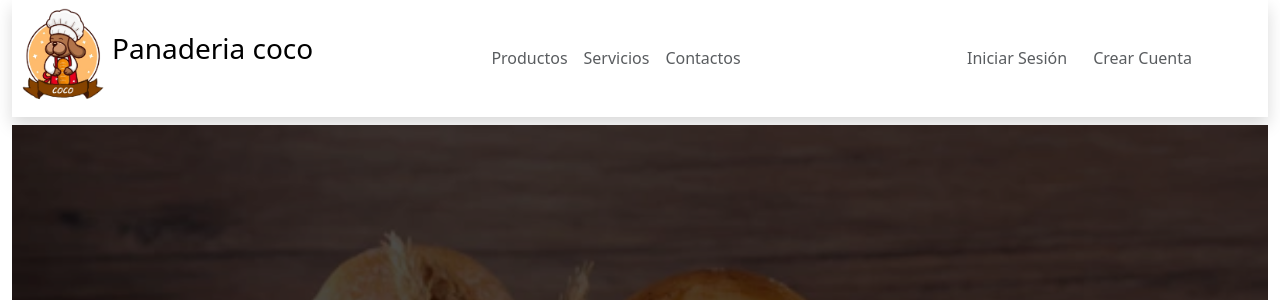
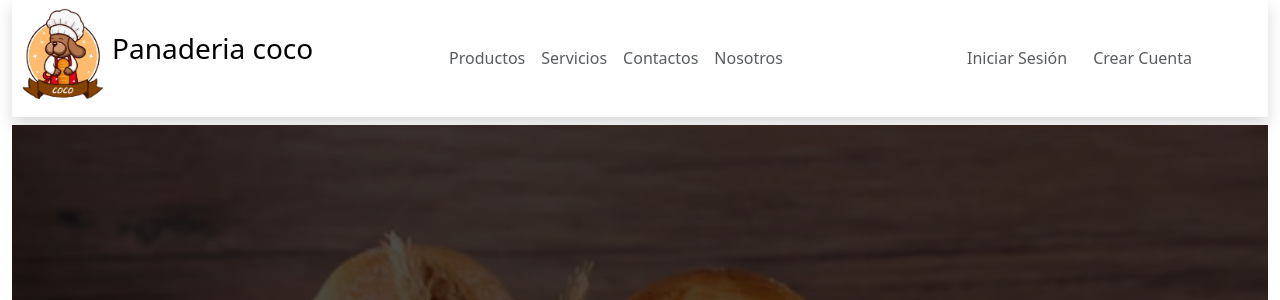
Before and after one commit to LuisRon27/Panaderia_coco, a PHP site: page / in a window 1280 px wide. Shown: the top 300 px of the page. Run offline with PHP 8.4, Linux system fonts and the light colour scheme.

Commit message:
chore:stilyng-index

```diff
--- a/Components/Footer/Footer.php
+++ b/Components/Footer/Footer.php
@@ -3,6 +3,7 @@
     <li><a href="Pages/Categorias/Categoria.php" class="nav-link px-2 text-body-secondary">Productos</a></li>
       <li class="nav-item"><a href="#" class="nav-link px-2 text-body-secondary">Servicios</a></li>
       <li class="nav-item"><a href="#" class="nav-link px-2 text-body-secondary">Contactos</a></li>
+      <li class="nav-item"><a href="#" class="nav-link px-2 text-body-secondary">Nosotros</a></li>
     </ul>
     <p class="text-center text-body-secondary">© 2023 Coco Panaderia, todos los derechos reservados</p>
 
--- a/index.php
+++ b/index.php
@@ -24,6 +24,7 @@
                 <li><a href="Pages/Categorias/Categoria.php" class="nav-link px-2 text-body-secondary">Productos</a></li>
                 <li><a href="#" class="nav-link px-2 text-body-secondary">Servicios</a></li>
                 <li><a href="#" class="nav-link px-2 text-body-secondary">Contactos</a></li>
+                <li><a href="#" class="nav-link px-2 text-body-secondary">Nosotros</a></li>
             </ul>
 
             <div class="col-md-3 text-end d-flex ms-5">
```
